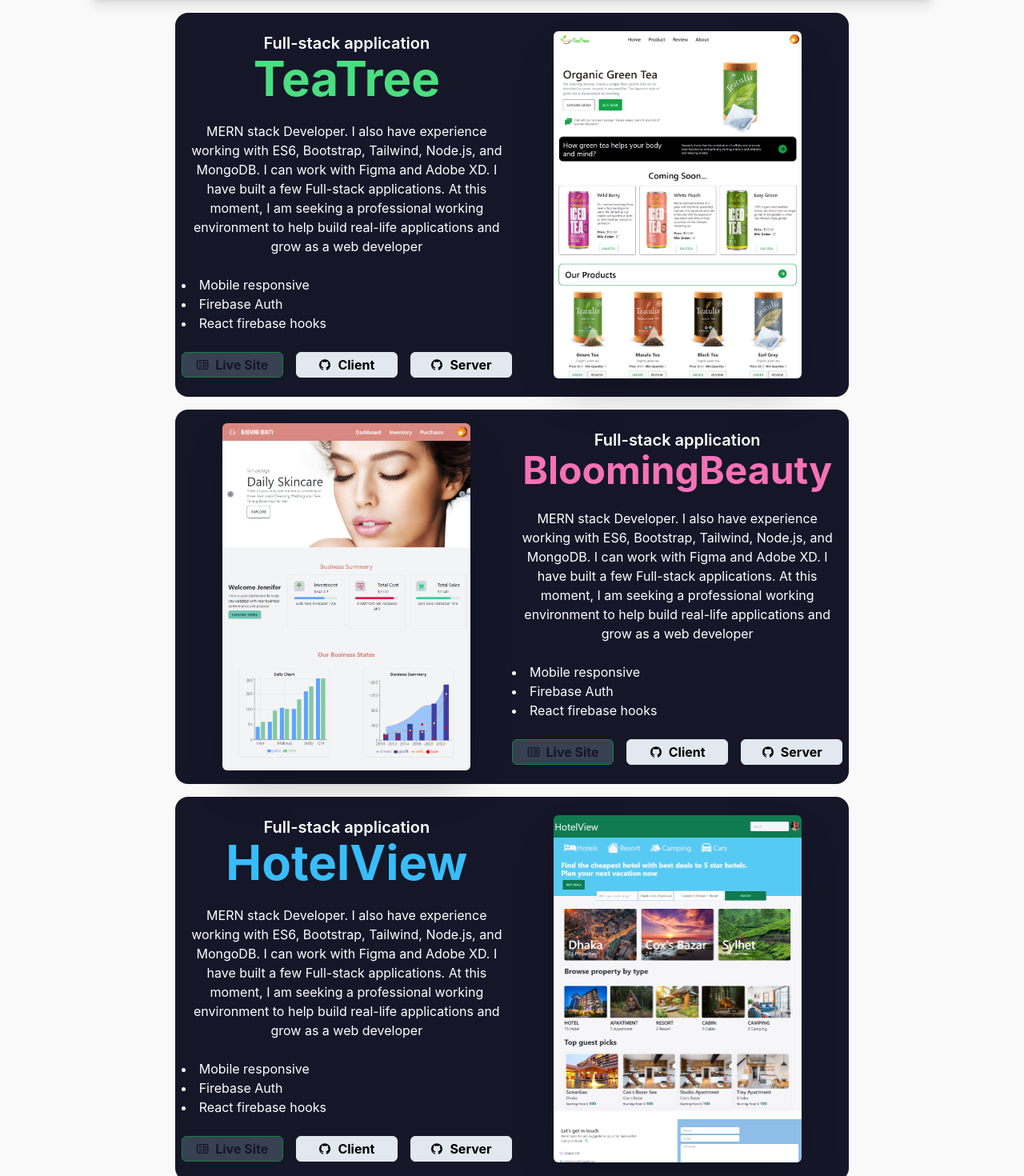
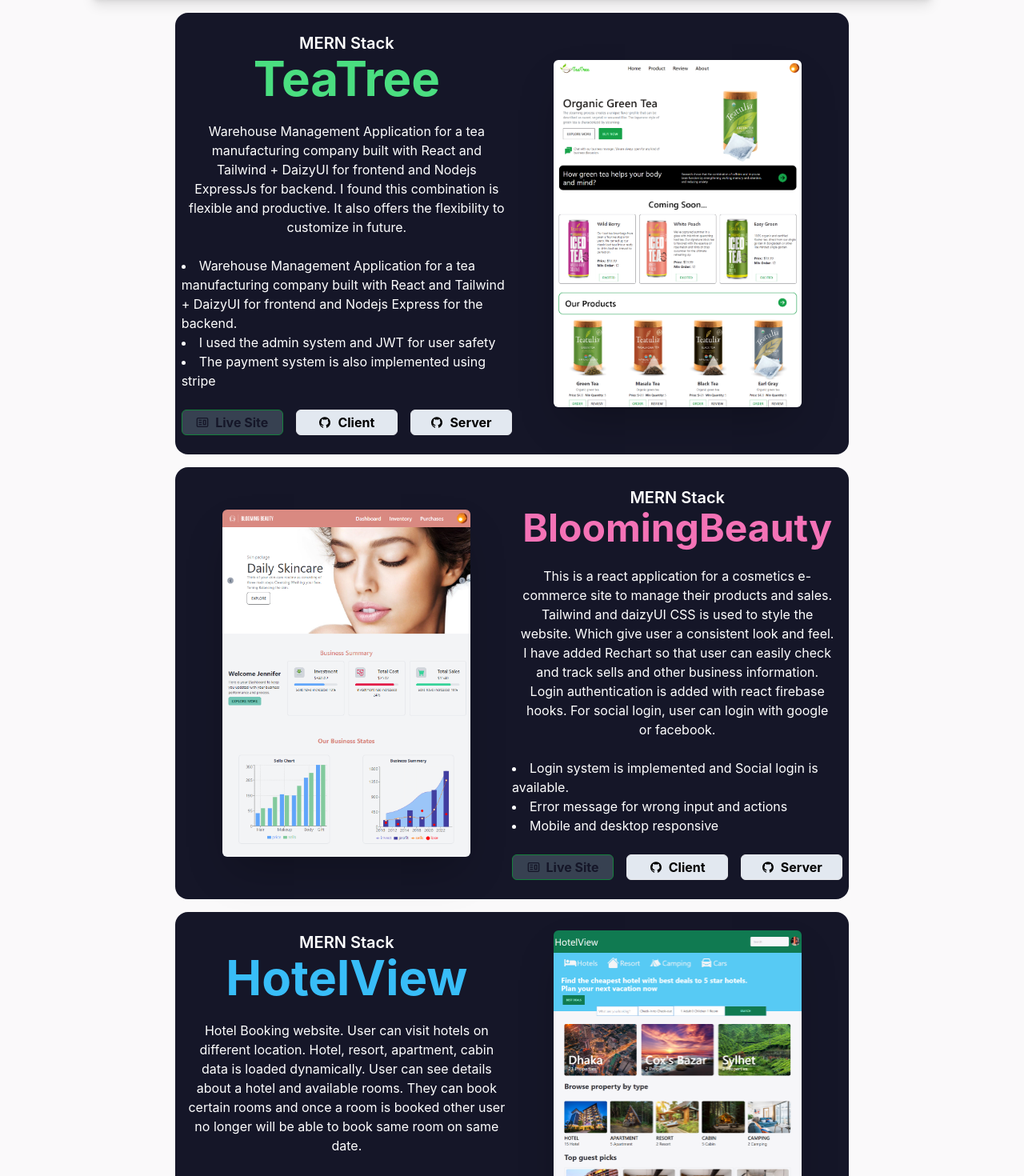
Before and after one commit to Khalidprithy/Portfolio_Updated, a React (Create React App) app: page / in a window 1280 px wide. Shown: the part 1580-3050 px from the top of the page at 80% size. Built offline with nearby package versions, Linux system fonts and the light colour scheme.

Commit message:
Links updated

```diff
--- a/src/components/Pages/Projects.js
+++ b/src/components/Pages/Projects.js
@@ -29,18 +29,18 @@ const Projects = () => {
             <div className="h-fit grid grid-cols-1 md:grid-cols-2 justify-center items-center p-2 bg-neutral rounded-2xl w-full md:w-8/12 hover:w-10/12 mx-auto ease-in-out duration-500 mb-4">
                 <div className="text-center mx-2 my-4 md:mx-auto order-2 md:order-1">
                     <div className="max-w-md text-white">
-                        <p className='text-xl font-semibold'>Full-stack application</p>
+                        <p className='text-xl font-semibold'>MERN Stack</p>
                         <h1 className="text-6xl font-bold text-center text-green-400">TeaTree</h1>
-                        <p className="py-6 px-2">MERN stack Developer. I also have experience working with ES6, Bootstrap, Tailwind, Node.js, and MongoDB. I can work with Figma and Adobe XD. I have built a few Full-stack applications. At this moment, I am seeking a professional working environment to help build real-life applications and grow as a web developer</p>
+                        <p className="py-6 px-2">Warehouse Management Application for a tea manufacturing company built with React and Tailwind + DaizyUI for frontend and Nodejs ExpressJs for backend. I found this combination is flexible and productive. It also offers the flexibility to customize in future.</p>
                         <ul className='text-left list-disc list-inside'>
-                            <li>Mobile responsive</li>
-                            <li>Firebase Auth</li>
-                            <li>React firebase hooks</li>
+                            <li>Warehouse Management Application for a tea manufacturing company built with React and Tailwind + DaizyUI for frontend and Nodejs Express for the backend.</li>
+                            <li>I used the admin system and JWT for user safety</li>
+                            <li>The payment system is also implemented using stripe</li>
                         </ul>
                         <div className="w-full sm:flex-1 grid gap-4 grid-cols-1 md:grid-cols-3 pt-6 mx-auto">
-                            <a href='1' className="flex items-center border border-green-700 justify-center gap-2 rounded-md font-bold h-8 bg-gray-700 text-neutral hover:bg-opacity-50" target="_blank" rel="noreferrer"> <CgWebsite></CgWebsite> Live Site</a>
-                            <a href='1' className="flex items-center border justify-center gap-2 rounded-md font-bold h-8 bg-slate-200 text-black hover:bg-opacity-50" target="_blank" rel="noreferrer"> <AiFillGithub></AiFillGithub>Client</a>
-                            <a href='1' className="flex items-center border justify-center gap-2 rounded-md font-bold h-8 bg-slate-200 text-black hover:bg-opacity-50" target="_blank" rel="noreferrer"> <AiFillGithub></AiFillGithub>Server</a>
+                            <a href='https://tea-tree-6ed1f.web.app/' className="flex items-center border border-green-700 justify-center gap-2 rounded-md font-bold h-8 bg-gray-700 text-neutral hover:bg-opacity-50" target="_blank" rel="noreferrer"> <CgWebsite></CgWebsite> Live Site</a>
+                            <a href='https://github.com/Khalidprithy/Tea-Tree-Frontend' className="flex items-center border justify-center gap-2 rounded-md font-bold h-8 bg-slate-200 text-black hover:bg-opacity-50" target="_blank" rel="noreferrer"> <AiFillGithub></AiFillGithub>Client</a>
+                            <a href='https://github.com/Khalidprithy/Tea-Tree-Backend' className="flex items-center border justify-center gap-2 rounded-md font-bold h-8 bg-slate-200 text-black hover:bg-opacity-50" target="_blank" rel="noreferrer"> <AiFillGithub></AiFillGithub>Server</a>
                         </div>
                     </div>
                 </div>
@@ -50,18 +50,18 @@ const Projects = () => {
                 <img src={BloomingBeauty} alt="" className="w-2/4 md:w-3/4 shadow-2xl rounded-md mx-auto order-1 md:order-1" />
                 <div className="text-center mx-2 my-4 md:mx-auto order-2 md:order-2">
                     <div className="max-w-md text-white">
-                        <p className='text-xl font-semibold'>Full-stack application</p>
+                        <p className='text-xl font-semibold'>MERN Stack</p>
                         <h1 className="text-4xl md:text-5xl font-bold text-center text-pink-400">BloomingBeauty</h1>
-                        <p className="py-6 px-2">MERN stack Developer. I also have experience working with ES6, Bootstrap, Tailwind, Node.js, and MongoDB. I can work with Figma and Adobe XD. I have built a few Full-stack applications. At this moment, I am seeking a professional working environment to help build real-life applications and grow as a web developer</p>
+                        <p className="py-6 px-2">This is a react application for a cosmetics e-commerce site to manage their products and sales. Tailwind and daizyUI CSS is used to style the website. Which give user a consistent look and feel. I have added Rechart so that user can easily check and track sells and other business information. Login authentication is added with react firebase hooks. For social login, user can login with google or facebook.</p>
                         <ul className='text-left list-disc list-inside'>
-                            <li>Mobile responsive</li>
-                            <li>Firebase Auth</li>
-                            <li>React firebase hooks</li>
+                            <li>Login system is implemented and Social login is available.</li>
+                            <li>Error message for wrong input and actions</li>
+                            <li>Mobile and desktop responsive</li>
                         </ul>
                         <div className="w-full sm:flex-1 grid gap-4 grid-cols-1 md:grid-cols-3 pt-6 mx-auto">
-                            <a href='1' className="flex items-center border border-green-700 justify-center gap-2 rounded-md font-bold h-8 bg-gray-700 text-neutral hover:bg-opacity-50" target="_blank" rel="noreferrer"> <CgWebsite></CgWebsite> Live Site</a>
-                            <a href='1' className="flex items-center border justify-center gap-2 rounded-md font-bold h-8 bg-slate-200 text-black hover:bg-opacity-50" target="_blank" rel="noreferrer"> <AiFillGithub></AiFillGithub>Client</a>
-                            <a href='1' className="flex items-center border justify-center gap-2 rounded-md font-bold h-8 bg-slate-200 text-black hover:bg-opacity-50" target="_blank" rel="noreferrer"> <AiFillGithub></AiFillGithub>Server</a>
+                            <a href='https://blooming-beauty-25ee5.web.app/' className="flex items-center border border-green-700 justify-center gap-2 rounded-md font-bold h-8 bg-gray-700 text-neutral hover:bg-opacity-50" target="_blank" rel="noreferrer"> <CgWebsite></CgWebsite> Live Site</a>
+                            <a href='https://github.com/Khalidprithy/BloomingBeauty-Frontend' className="flex items-center border justify-center gap-2 rounded-md font-bold h-8 bg-slate-200 text-black hover:bg-opacity-50" target="_blank" rel="noreferrer"> <AiFillGithub></AiFillGithub>Client</a>
+                            <a href='https://github.com/Khalidprithy/BloomingBeauty-server' className="flex items-center border justify-center gap-2 rounded-md font-bold h-8 bg-slate-200 text-black hover:bg-opacity-50" target="_blank" rel="noreferrer"> <AiFillGithub></AiFillGithub>Server</a>
                         </div>
                     </div>
                 </div>
@@ -69,18 +69,18 @@ const Projects = () => {
             <div className="h-fit grid grid-cols-1 md:grid-cols-2 justify-center items-center p-2 bg-neutral rounded-2xl w-full md:w-8/12 hover:w-10/12 mx-auto ease-in-out duration-500 ">
                 <div className="text-center mx-2 my-4 md:mx-auto order-2 md:order-1">
                     <div className="max-w-md text-white">
-                        <p className='text-xl font-semibold'>Full-stack application</p>
+                        <p className='text-xl font-semibold'>MERN Stack</p>
                         <h1 className="text-6xl font-bold text-center text-sky-400">HotelView</h1>
-                        <p className="py-6 px-2">MERN stack Developer. I also have experience working with ES6, Bootstrap, Tailwind, Node.js, and MongoDB. I can work with Figma and Adobe XD. I have built a few Full-stack applications. At this moment, I am seeking a professional working environment to help build real-life applications and grow as a web developer</p>
+                        <p className="py-6 px-2">Hotel Booking website. User can visit hotels on different location. Hotel, resort, apartment, cabin data is loaded dynamically. User can see details about a hotel and available rooms. They can book certain rooms and once a room is booked other user no longer will be able to book same room on same date.</p>
                         <ul className='text-left list-disc list-inside'>
-                            <li>Mobile responsive</li>
-                            <li>Firebase Auth</li>
-                            <li>React firebase hooks</li>
+                            <li>Website to search and book hotel.</li>
+                            <li>I used JWT for user safety and login system</li>
+                            <li>Booking system has used</li>
                         </ul>
                         <div className="w-full sm:flex-1 grid gap-4 grid-cols-1 md:grid-cols-3 pt-6 mx-auto">
-                            <a href='1' className="flex items-center border border-green-700 justify-center gap-2 rounded-md font-bold h-8 bg-gray-700 text-neutral hover:bg-opacity-50" target="_blank" rel="noreferrer"> <CgWebsite></CgWebsite> Live Site</a>
-                            <a href='1' className="flex items-center border justify-center gap-2 rounded-md font-bold h-8 bg-slate-200 text-black hover:bg-opacity-50" target="_blank" rel="noreferrer"> <AiFillGithub></AiFillGithub>Client</a>
-                            <a href='1' className="flex items-center border justify-center gap-2 rounded-md font-bold h-8 bg-slate-200 text-black hover:bg-opacity-50" target="_blank" rel="noreferrer"> <AiFillGithub></AiFillGithub>Server</a>
+                            <a href='https://hotel-booking-3b5e8.web.app/' className="flex items-center border border-green-700 justify-center gap-2 rounded-md font-bold h-8 bg-gray-700 text-neutral hover:bg-opacity-50" target="_blank" rel="noreferrer"> <CgWebsite></CgWebsite> Live Site</a>
+                            <a href='https://github.com/Khalidprithy/hotel-booking-frontend' className="flex items-center border justify-center gap-2 rounded-md font-bold h-8 bg-slate-200 text-black hover:bg-opacity-50" target="_blank" rel="noreferrer"> <AiFillGithub></AiFillGithub>Client</a>
+                            <a href='https://github.com/Khalidprithy/hotel-booking-backend' className="flex items-center border justify-center gap-2 rounded-md font-bold h-8 bg-slate-200 text-black hover:bg-opacity-50" target="_blank" rel="noreferrer"> <AiFillGithub></AiFillGithub>Server</a>
                         </div>
                     </div>
                 </div>
```
